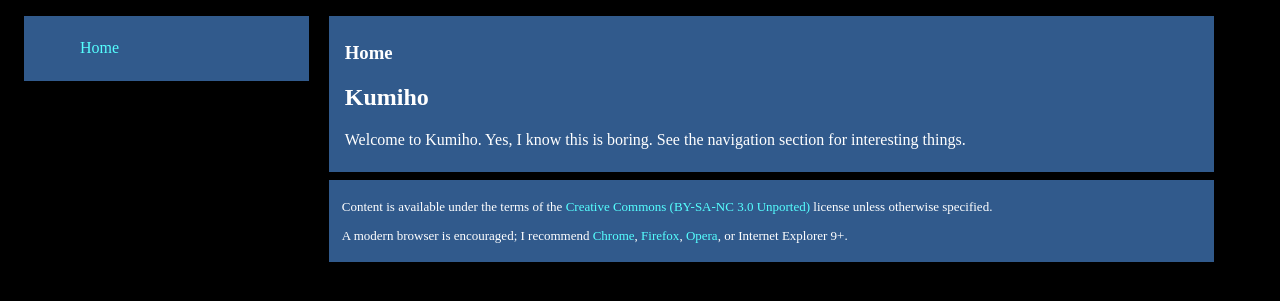
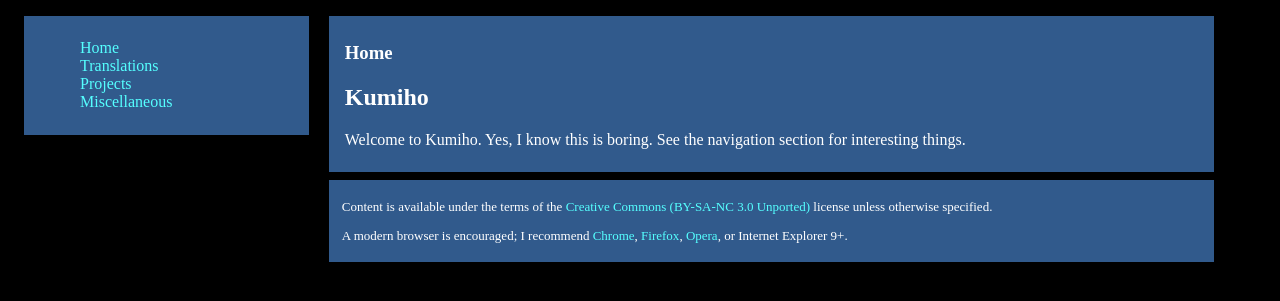
Before and after one commit to atymes/aerdan.github.com, a Jekyll site: the page built from index.html, in a window 1280 px wide. Shown: the top 301 px of the page. Built offline with Jekyll 4.4.1, drawn with Linux system fonts in a browser that asks for light colours.

Commit message:
include/nav: Add some sections.

```diff
--- a/_includes/nav.html
+++ b/_includes/nav.html
@@ -1,3 +1,6 @@
 <ul class="nav">
     <li><a href="/">Home</a></li>
+    <li><a href="/translations">Translations</a></li>
+    <li><a href="/projects">Projects</a></li>
+    <li><a href="/misc">Miscellaneous</a></li>
 </ul>
```
